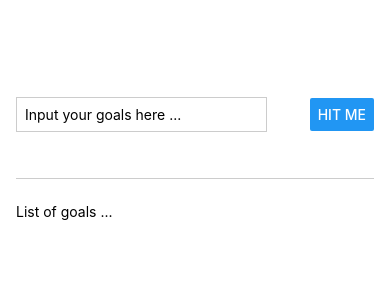
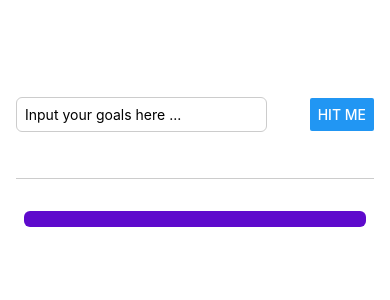
Before and after one commit to YitayalT/getting-started-with-react-native1, a React Native app: screen / in a window 390 px wide. Both pictures are taken after a click on the button "HIT ME". Shown: the top 300 px of the page. Built offline with nearby package versions, Linux system fonts and the light colour scheme.

Commit message:
list out goals

```diff
--- a/App.js
+++ b/App.js
@@ -3,12 +3,16 @@
 
 export default function App() {
   const [enteredGoalText, setEnteredGoalText] = useState("");
+  const [courseGoals, setCourseGoals] = useState([]);
   function goalInputHandler(enteredText) {
     setEnteredGoalText(enteredText);
   }
 
   function addGoalHandler() {
-    console.log(enteredGoalText);
+    setCourseGoals((currentCourseGoal) => [
+      ...currentCourseGoal,
+      enteredGoalText,
+    ]);
   }
   return (
     <View style={styles.appContainer}>
@@ -18,11 +22,15 @@
           placeholder="Input your goals here ... "
           onChangeText={goalInputHandler}
         />
-        <Button title="Hit Me" onPress={goalInputHandler} />
+        <Button title="Hit Me" onPress={addGoalHandler} />
       </View>
 
       <View style={styles.goalsContainer}>
-        <Text>List of goals ...</Text>
+        {courseGoals.map((goal) => (
+          <View style={styles.goalItem} key={Math.random() * 10}>
+            <Text style = {styles.goalText}>{goal}</Text>
+          </View>
+        ))}
       </View>
     </View>
   );
@@ -49,8 +57,18 @@
     width: "70%",
     marginRight: 8,
     padding: 8,
+    borderRadius: 6,
   },
   goalsContainer: {
     flex: 5,
   },
+  goalItem: {
+    margin: 8,
+    padding: 8,
+    borderRadius: 6,
+    backgroundColor: "#5e0acc",
+  },
+  goalText: {
+    color: "white",
+  },
 });
```
